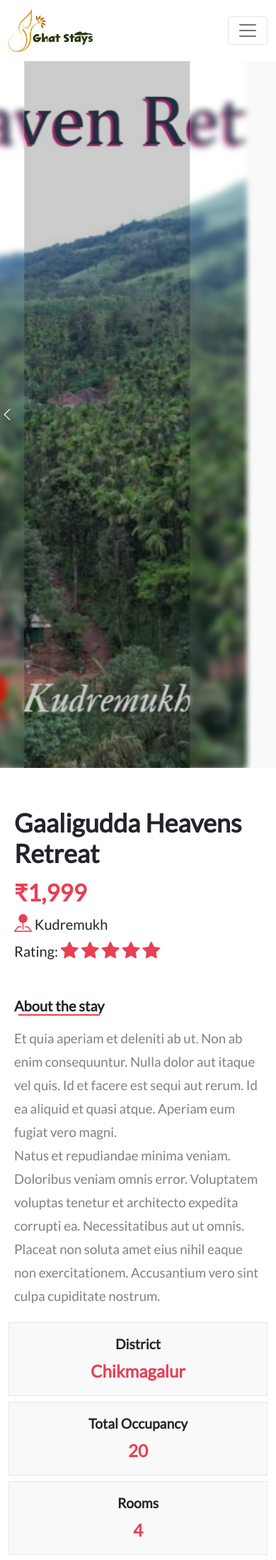
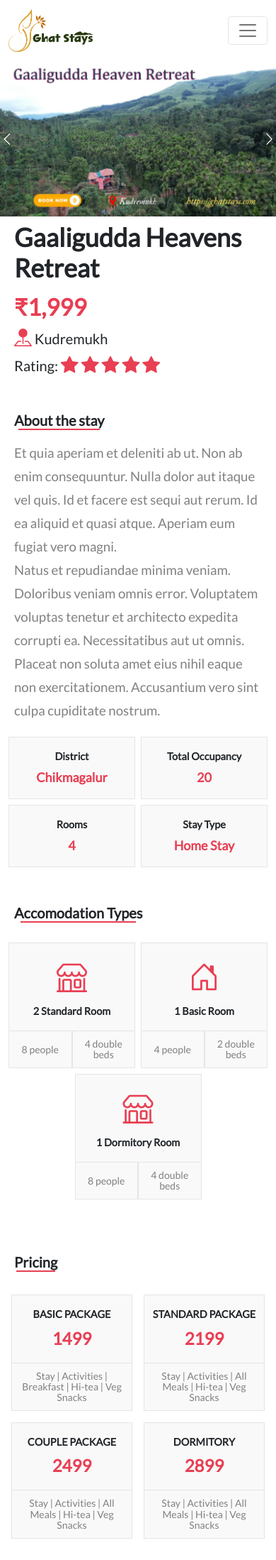
Before and after one commit to SnappiBrawn/ghatstays, a Jekyll site: the page built from location.html, in a window 390 px wide. Shown: the top 2198 px of the page at 71% size. Built offline with Jekyll 4.4.1, drawn with Linux system fonts in a browser that asks for light colours; comment, search, counter and statistics services are not loaded; grey boxes are pictures that could not be loaded.

Commit message:
styling fixes for stay layout

```diff
--- a/assets/css/_sass/custom.scss
+++ b/assets/css/_sass/custom.scss
@@ -246,7 +246,6 @@ header {
         width: 60vw;
         margin: 0px auto;
         object-fit: cover;
-        filter: brightness(0.8) blur(0);
       }
     }
   }
@@ -517,15 +516,21 @@ div.wide {
   }
 
   .feature-card {
-    background-color: #f9f9f9;
-    border: 1px solid #e5e5e5;
-    padding: 16px 0px;
     display: flex;
     flex-direction: column;
     align-items: center;
     justify-content: space-evenly;
     text-align: center;
+
+    .feature-header{
+      padding: 16px 0px;
+      display: flex;
+      flex-direction: column;
+      width: 100%;
+      background-color: #f9f9f9;
+      border: solid 1px #e5e5e5;
       gap: 5px;
+    }
 
     .feature-name {
       font-size: 14.5pt;
@@ -543,17 +548,21 @@ div.wide {
       color: $brand-color;
       font-size: 43px;
     }
-  }
 
     .feature-text {
+      display: flex;
+      align-items: center;
+      justify-content: center;
       text-align: center;
-    background-color: #f9f9f9;
-    padding: 10px;
       font-size: 14px;
       line-height: 110%;
+      background-color: #f9f9f9;
       border: solid 1px #e5e5e5;
       border-top: 0;
     }
+  }
+
+
 
   .nav-link {
     padding: 15px 15px 5px 15px;
@@ -651,7 +660,7 @@ div.wide {
     z-index: 20;
   }
 
-  .slider {
+  .slider-home {
     .carousel {
       .carousel-caption {
         top: 150px;
@@ -690,6 +699,8 @@ div.wide {
     }
   }
 
+
+
   .magic-card {
     padding: 10px;
 
@@ -707,6 +718,46 @@ div.wide {
 
   }
 
+  .slider {
+    position: relative;
+
+    .carousel {
+      margin: 0 auto;
+
+      .carousel-item {
+        .backdrop{
+          display: none;
+        }
+
+        img {
+          width: 100%;
+        }
+      }
+    }
+
+    .container {
+      position: absolute;
+      top: 380px;
+      left: 50%;
+      transform: translate(-50%, 0);
+      font-size: 18px;
+      z-index: 10;
+
+      .input-group {
+        width: 18%;
+      }
+
+      button {
+        background-color: $brand-color;
+        color: white;
+        border: none;
+        font-size: 13px;
+        font-weight: 600;
+        padding: 10px 25px;
+      }
+    }
+  }
+
   .listing{
     .nav-tabs{
       justify-content: center;
@@ -719,6 +770,21 @@ div.wide {
       }
     .card{
       border: none;
+    }
+    .feature-card {
+      .feature-name {
+        font-size: 14.5px;
+      }
+      .feature-value {
+        font-size: 18px;
+      }
+      .feature-text {
+        padding: 10px;
+        font-size: 14px;
+      }
+      .price{
+        font-size: 24px;
+      }
     }
   }
 
--- a/location.html
+++ b/location.html
@@ -1,14 +1,18 @@
 ---
 layout: default
 title: Location
-ameneties: [Power Backup,Refrigerator,Wi-Fi,Laundry,Parking,Balcony,Kettle,Conforence Room,Smoking Area,Cafeteria,Shower,Event Organizing ,Hot Water]
-activities: [Bonfire & Music, Mud Games, Chess, Estate Walk, Badmiton, Cricket, Carrom, Vollyball, Nature Walk,Trekking, Bird Watch, Jeep-ride]
-locations: ["Kyathanmakki Hills Station (3.5km)","Doddannashetti Caves (4km)","Panchamikallu View Point (13km)","Horandu Temple(7km)","Kalasa Temple(15km)","Ambatheertha(14km)","Hanging Bridge(16km)","Soormane Falls(17km)","Samse Tea Estate(21km)","Elaneer Falls(23km)","Kudremukh (34km)"]
+ameneties: [Power Backup,Refrigerator,Wi-Fi,Laundry,Parking,Balcony,Kettle,Conforence Room,Smoking
+Area,Cafeteria,Shower,Event Organizing ,Hot Water]
+activities: [Bonfire & Music, Mud Games, Chess, Estate Walk, Badmiton, Cricket, Carrom, Vollyball, Nature Walk,Trekking,
+Bird Watch, Jeep-ride]
+locations: ["Kyathanmakki Hills Station (3.5km)","Doddannashetti Caves (4km)","Panchamikallu View Point (13km)","Horandu
+Temple(7km)","Kalasa Temple(15km)","Ambatheertha(14km)","Hanging Bridge(16km)","Soormane Falls(17km)","Samse Tea
+Estate(21km)","Elaneer Falls(23km)","Kudremukh (34km)"]
 ---
 
 {% include slider.html %}
 <section class="listing">
-    <div class="container py-5">
+    <div class="container py-md-5">
         <div class="row">
             <div class="col-12 col-md-8">
                 <div class="card rounded-0 border- p-2 p-md-5">
@@ -30,28 +34,36 @@ locations: ["Kyathanmakki Hills Station (3.5km)","Doddannashetti Caves (4km)","P
                             amet eius nihil eaque non exercitationem. Accusantium vero sint culpa cupiditate nostrum.
                         </p>
                         <div class="row">
-                            <div class="col-12 col-md-3  p-1">
+                            <div class="col-6 col-md-3  p-1">
                                 <div class="feature-card">
+                                    <div class="feature-header">
                                         <span class="feature-name">District</span>
                                         <span class="feature-value">Chikmagalur</span>
                                     </div>
                                 </div>
-                            <div class="col-12 col-md-3  p-1">
+                            </div>
+                            <div class="col-6 col-md-3  p-1">
                                 <div class="feature-card">
+                                    <div class="feature-header">
                                         <span class="feature-name">Total Occupancy</span>
                                         <span class="feature-value">20</span>
                                     </div>
                                 </div>
-                            <div class="col-12 col-md-3  p-1">
+                            </div>
+                            <div class="col-6 col-md-3  p-1">
                                 <div class="feature-card">
+                                    <div class="feature-header">
                                         <span class="feature-name">Rooms</span>
                                         <span class="feature-value">4</span>
                                     </div>
                                 </div>
-                            <div class="col-12 col-md-3  p-1">
+                            </div>
+                            <div class="col-6 col-md-3  p-1">
                                 <div class="feature-card">
+                                    <div class="feature-header">
                                         <span class="feature-name">Stay Type</span>
                                         <span class="feature-value">Home Stay</span>
+                                    </div>
                                 </div>
                             </div>
                         </div>
@@ -59,34 +71,40 @@ locations: ["Kyathanmakki Hills Station (3.5km)","Doddannashetti Caves (4km)","P
                     <div class="mt-5">
                         <h3 class="fs-5">Accomodation Types</h3>
                         <div class="row py-4 justify-content-center">
-                            <div class="col-12 col-md-4 p-1">
+                            <div class="col-6 col-md-4 p-1">
                                 <div class="feature-card">
+                                    <div class="feature-header">
                                         <span class="feature-icon"><i class="bi bi-shop"></i></span>
                                         <span class="feature-name">2 Standard Room</span>
                                     </div>
-                                <div class="row" style="margin: 0px">
+                                    <div class="row w-100" style="margin: 0px">
                                         <p class="col-6 feature-text">8 people</p>
                                         <p class="col-6 feature-text">4 double beds</p>
                                     </div>
                                 </div>
-                            <div class="col-12 col-md-4 p-1">
+                            </div>
+                            <div class="col-6 col-md-4 p-1">
                                 <div class="feature-card">
+                                    <div class="feature-header">
                                         <span class="feature-icon"><i class="bi bi-house-door"></i></span>
                                         <span class="feature-name">1 Basic Room</span>
                                     </div>
-                                <div class="row" style="margin: 0px">
+                                    <div class="row w-100" style="margin: 0px">
                                         <p class="col-6 feature-text">4 people</p>
                                         <p class="col-6 feature-text">2 double beds</p>
                                     </div>
                                 </div>
-                            <div class="col-12 col-md-4 p-1">
+                            </div>
+                            <div class="col-6 col-md-4 p-1">
                                 <div class="feature-card">
+                                    <div class="feature-header">
                                         <span class="feature-icon"><i class="bi bi-shop"></i></span>
                                         <span class="feature-name">1 Dormitory Room</span>
                                     </div>
-                                <div class="row" style="margin: 0px">
+                                    <div class="row w-100" style="margin: 0px">
                                         <p class="col-6 feature-text">8 people</p>
                                         <p class="col-6 feature-text">4 double beds</p>
+                                    </div>
                                 </div>
                             </div>
                         </div>
@@ -94,41 +112,53 @@ locations: ["Kyathanmakki Hills Station (3.5km)","Doddannashetti Caves (4km)","P
                     <div class="mt-5">
                         <h3 class="fs-5">Pricing</h3>
                         <div class="row py-4 justify-content-center">
-                            <div class="col-12 col-md-5 p-2">
+                            <div class="col-6 col-md-5 p-2">
                                 <div class="feature-card">
+                                    <div class="feature-header">
                                         <span class="feature-name">BASIC PACKAGE</span>
                                         <span class="price">1499</span>
                                     </div>
-                                <p class="col feature-text p-4">Stay | Activities | Breakfast | Hi-tea | Veg Snacks</p>
+                                    <p class="col feature-text p-md-4">Stay | Activities | Breakfast | Hi-tea | Veg Snacks
+                                    </p>
                                 </div>
-                            <div class="col-12 col-md-5 p-2">
+                            </div>
+                            <div class="col-6 col-md-5 p-2">
                                 <div class="feature-card">
+                                    <div class="feature-header">
                                         <span class="feature-name">STANDARD PACKAGE</span>
                                         <span class="price">2199</span>
                                     </div>
-                                <p class="col feature-text p-4">Stay | Activities | All Meals | Hi-tea | Veg Snacks</p>
+                                    <p class="col feature-text p-md-4">Stay | Activities | All Meals | Hi-tea | Veg Snacks
+                                    </p>
                                 </div>
-                            <div class="col-12 col-md-5 p-2">
+                            </div>
+                            <div class="col-6 col-md-5 p-2">
                                 <div class="feature-card">
+                                    <div class="feature-header">
                                         <span class="feature-name">COUPLE PACKAGE</span>
                                         <span class="price">2499</span>
                                     </div>
-                                <p class="col feature-text p-4">Stay | Activities | All Meals | Hi-tea | Veg Snacks</p>
+                                    <p class="col feature-text p-md-4">Stay | Activities | All Meals | Hi-tea | Veg Snacks
+                                    </p>
                                 </div>
-                            <div class="col-12 col-md-5 p-2">
+                            </div>
+                            <div class="col-6 col-md-5 p-2">
                                 <div class="feature-card">
+                                    <div class="feature-header">
                                         <span class="feature-name">DORMITORY</span>
                                         <span class="price">2899</span>
                                     </div>
-                                <p class="col feature-text p-4">Stay | Activities | All Meals | Hi-tea | Veg Snacks</p>
+                                    <p class="col feature-text p-md-4">Stay | Activities | All Meals | Hi-tea | Veg Snacks
+                                    </p>
+                                </div>
                             </div>
 
                         </div>
                     </div>
                     <ul class="nav nav-tabs" id="infoTab" role="tablist">
                         <li class="nav-item">
-                            <a class="nav-link active" id="amenities-tab" data-bs-toggle="tab" href="#amenities" role="tab"
-                                aria-controls="amenities" aria-selected="true">
+                            <a class="nav-link active" id="amenities-tab" data-bs-toggle="tab" href="#amenities"
+                                role="tab" aria-controls="amenities" aria-selected="true">
                                 amenities
                             </a>
                         </li>
@@ -139,8 +169,8 @@ locations: ["Kyathanmakki Hills Station (3.5km)","Doddannashetti Caves (4km)","P
                             </a>
                         </li>
                         <li class="nav-item">
-                            <a class="nav-link" id="nearby-places-tab" data-bs-toggle="tab" href="#nearby-places" role="tab"
-                                aria-controls="nearby-places" aria-selected="false">
+                            <a class="nav-link" id="nearby-places-tab" data-bs-toggle="tab" href="#nearby-places"
+                                role="tab" aria-controls="nearby-places" aria-selected="false">
                                 Nearby places
                             </a>
                         </li>
@@ -157,15 +187,16 @@ locations: ["Kyathanmakki Hills Station (3.5km)","Doddannashetti Caves (4km)","P
                             </a>
                         </li>
                         <li class="nav-item">
-                            <a class="nav-link" id="cancellation-tab" data-bs-toggle="tab" href="#cancellation" role="tab"
-                                aria-controls="cancellation" aria-selected="false">
+                            <a class="nav-link" id="cancellation-tab" data-bs-toggle="tab" href="#cancellation"
+                                role="tab" aria-controls="cancellation" aria-selected="false">
                                 cancellation policy
                             </a>
                         </li>
 
                     </ul>
                     <div class="tab-content mx-md-5 my-2" id="myTabContent">
-                        <div class="tab-pane fade show active" id="amenities" role="tabpanel" aria-labelledby="amenities-tab">
+                        <div class="tab-pane fade show active" id="amenities" role="tabpanel"
+                            aria-labelledby="amenities-tab">
                             <div class="row py-3" style="color: dimgray;">
                                 {% for amenity in page.ameneties %}
                                 <div class="col-6">
@@ -306,8 +337,8 @@ locations: ["Kyathanmakki Hills Station (3.5km)","Doddannashetti Caves (4km)","P
                                         class="bi bi-people-fill"></i></span>
                             </div>
                             <div class="input-group mb-3">
-                                <input type="text" class="form-control" placeholder="Preferred Check-In" aria-label="message"
-                                    aria-describedby="basic-addon2">
+                                <input type="text" class="form-control" placeholder="Preferred Check-In"
+                                    aria-label="message" aria-describedby="basic-addon2">
                                 <span class="input-group-text" id="basic-addon2"><i
                                         class="bi bi-pencil-fill"></i></span>
                             </div>
```
Lines whose indentation alone changed are shown as unchanged.
